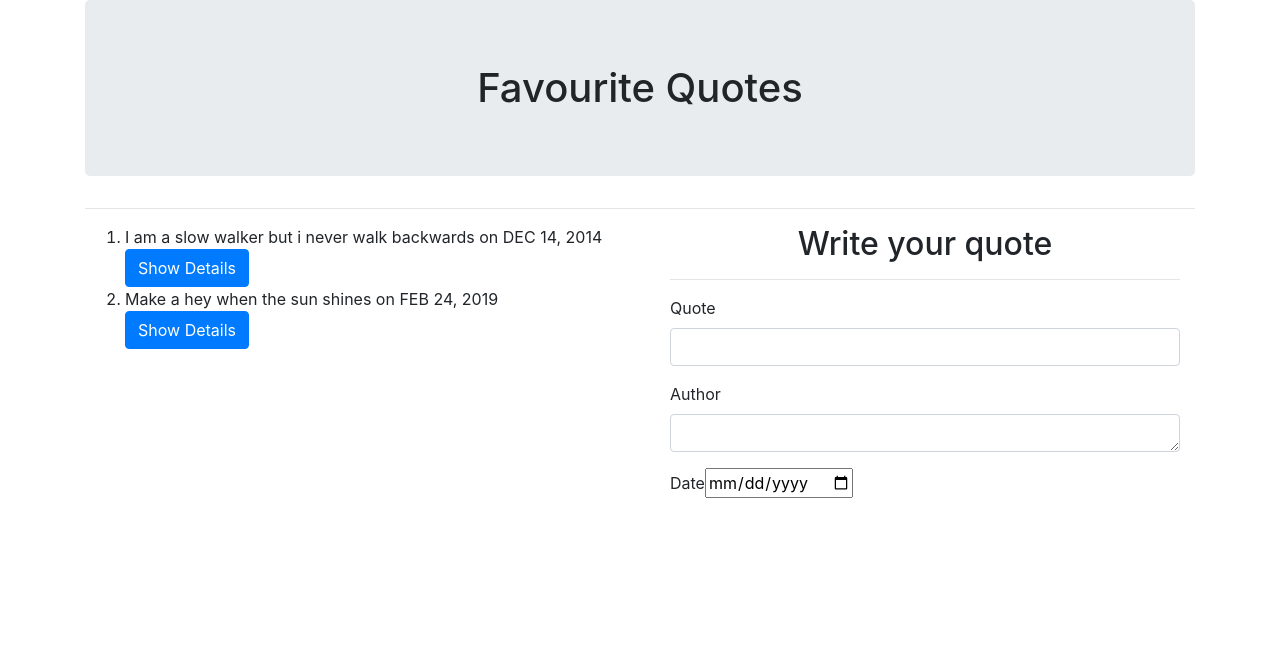
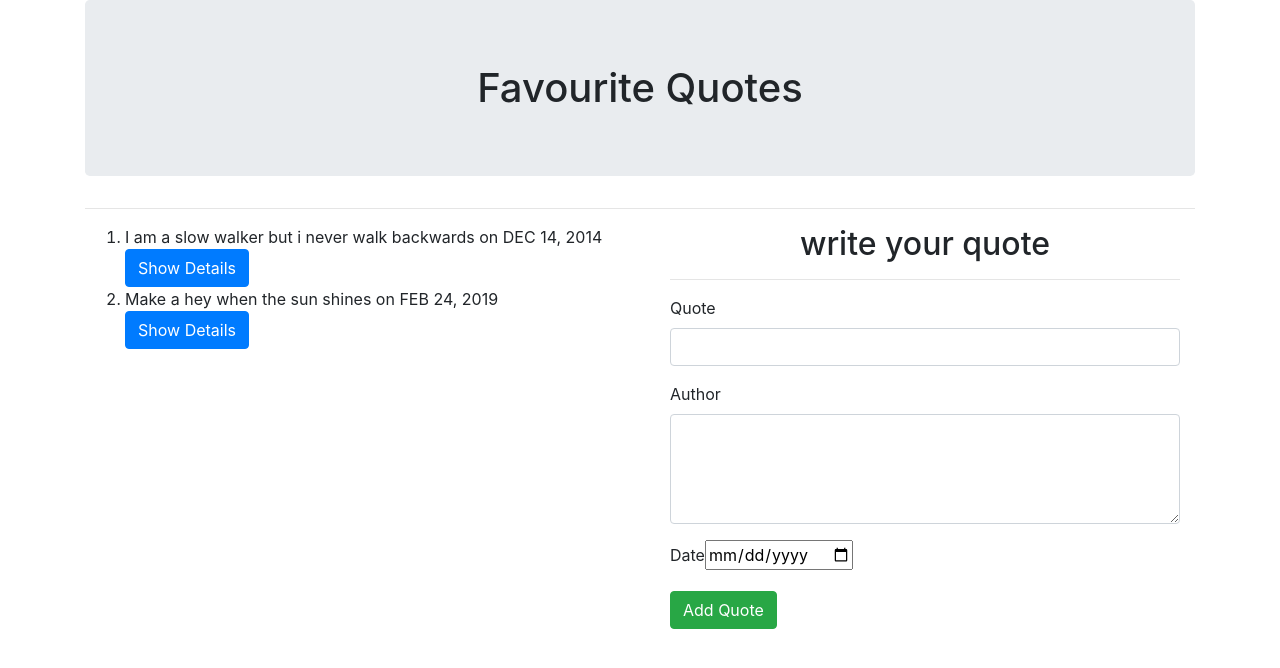
Before and after one commit to Langat05/Quotes, an Angular app: page / in a window 1280 px wide. Shown: the top 668 px of the page. Built offline with nearby package versions, Linux system fonts and the light colour scheme.

Commit message:
finished up on form validation

```diff
--- a/src/app/quote-form/quote-form.component.html
+++ b/src/app/quote-form/quote-form.component.html
@@ -1,18 +1,31 @@
 <div class="container-fluid">
-    <h2 class="text-center">Write your quote</h2>
+    <h2 class="text-center">write your quote</h2>
     <hr>
-    <form>
+    <form #quoteForm='ngForm'>
         <div class="form-group">
+
             <label for="name">Quote</label>
-            <input type="text" class="form-control" id="name">
+            <input type="text" class="form-control" id="name" [(ngModel)]="newQuote.name" name="name" #name='ngModel' required>
+            <div [hidden]="name.valid || name.pristine" class="alert alert-danger">
+              <p>You need to write your quote</p>
+            </div>
         </div>
         <div class="form-group">
+
             <label for="description">Author</label>
-            <textarea class="form-control" id="description" rows="1"></textarea>
+            <textarea class="form-control" id="description" rows="4" [(ngModel)]="newQuote.description" name="description" #description="ngModel" required></textarea>
+            <div [hidden]="description.valid || description.pristine" class="alert alert-danger">
+              <p>Author is required</p>
+            </div>
         </div>
         <div class="form-group">
+
             <label for="complete">Date</label>
-            <input type="date" id="complete">
+            <input type='date' id="complete" [(ngModel)]="newQuote.completeDate" name="completeDate" #completeDate="ngModel" required>
+            <div [hidden]="completeDate.valid || completeDate.pristine" class="alert alert-danger">
+              <p>Date is required</p>
+            </div>
         </div>
+        <button type="submit" class="btn btn-success">Add Quote</button>
     </form>
-</div>
+  </div>
--- a/src/app/quote-form/quote-form.component.ts
+++ b/src/app/quote-form/quote-form.component.ts
@@ -1,4 +1,5 @@
 import { Component, OnInit } from '@angular/core';
+import { Quote } from '../quote';
 
 @Component({
   selector: 'app-quote-form',
@@ -6,6 +7,7 @@
   styleUrls: ['./quote-form.component.scss']
 })
 export class QuoteFormComponent implements OnInit {
+  newQuote = new Quote(0,"","",new Date());
 
   constructor() { }
 
```
